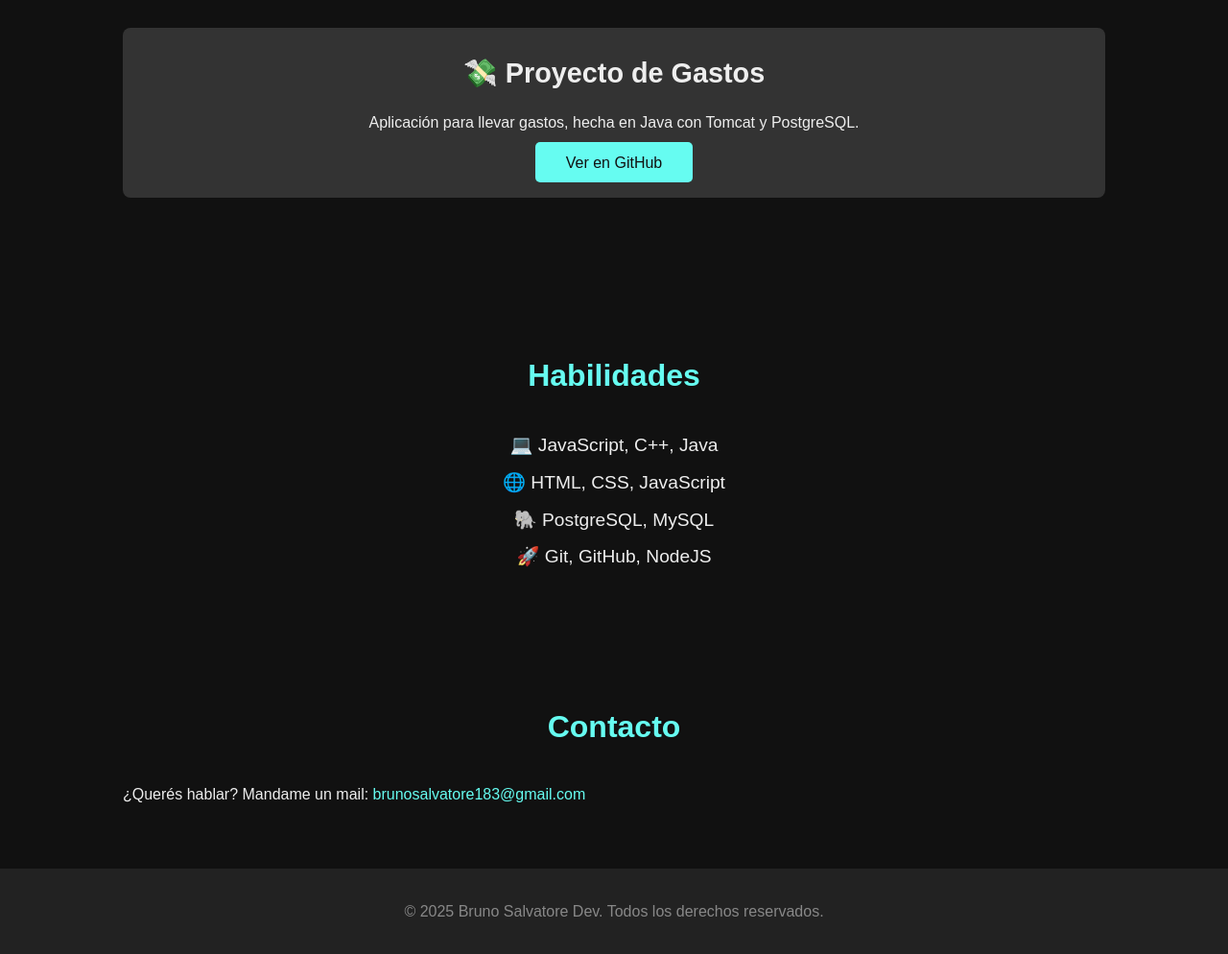
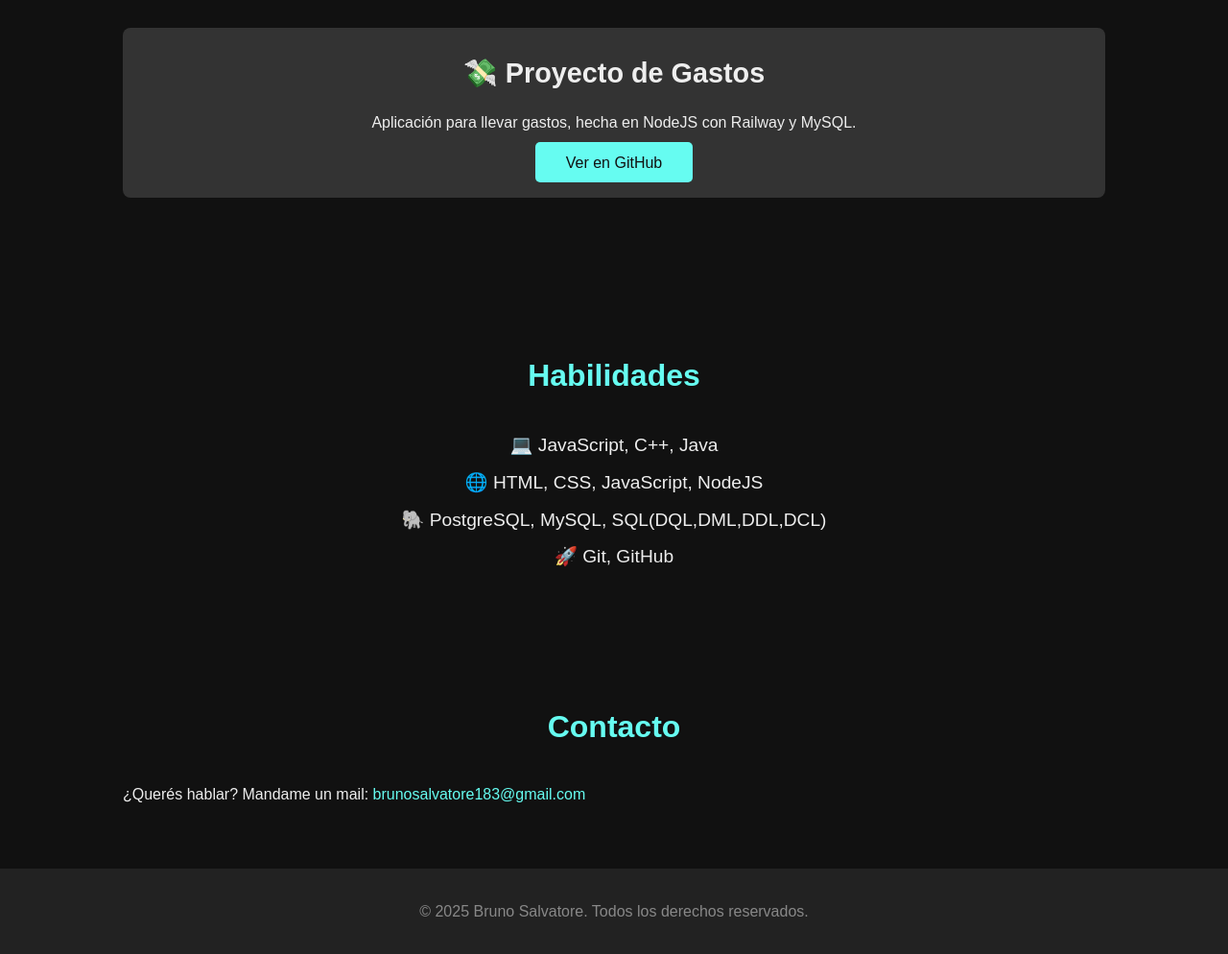
Before and after one commit to Brunosalvatore2604/Brunosalvatore2604.github.io, a plain HTML site: page index.html in a window 1280 px wide. Shown: the part 350-1344 px from the top of the page at 96% size. Drawn offline with Linux system fonts and the light colour scheme.

Commit message:
Mi pagina

```diff
--- a/index.html
+++ b/index.html
@@ -24,10 +24,9 @@
       <h2>Proyectos</h2>
       <div class="proyecto">
         <h3>💸 Proyecto de Gastos</h3>
-        <p>Aplicación para llevar gastos, hecha en Java con Tomcat y PostgreSQL.</p>
+        <p>Aplicación para llevar gastos, hecha en NodeJS con Railway y MySQL.</p>
         <a href="https://github.com/brunosalvatore2604/proyecto-gastos" target="_blank" class="btn">Ver en GitHub</a>
       </div>
-      <!-- Puedes agregar más proyectos aquí -->
     </div>
   </section>
 
@@ -36,9 +35,9 @@
       <h2>Habilidades</h2>
       <ul>
         <li>💻 JavaScript, C++, Java</li>
-        <li>🌐 HTML, CSS, JavaScript</li>
-        <li>🐘 PostgreSQL, MySQL</li>
-        <li>🚀 Git, GitHub, NodeJS</li>
+        <li>🌐 HTML, CSS, JavaScript, NodeJS</li>
+        <li>🐘 PostgreSQL, MySQL, SQL(DQL,DML,DDL,DCL)</li>
+        <li>🚀 Git, GitHub</li>
       </ul>
     </div>
   </section>
@@ -52,7 +51,7 @@
 
   <footer>
     <div class="container">
-      <p>© 2025 Bruno Salvatore Dev. Todos los derechos reservados.</p>
+      <p>© 2025 Bruno Salvatore. Todos los derechos reservados.</p>
     </div>
   </footer>
 </body>
```
